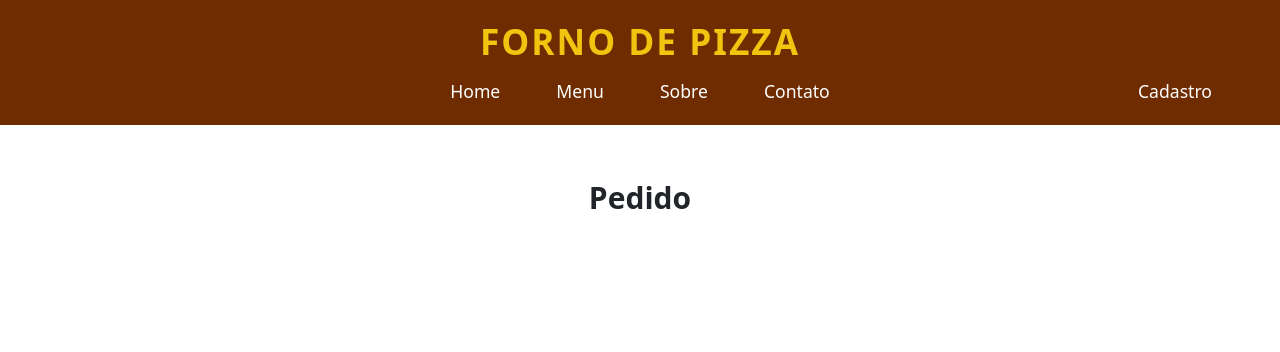
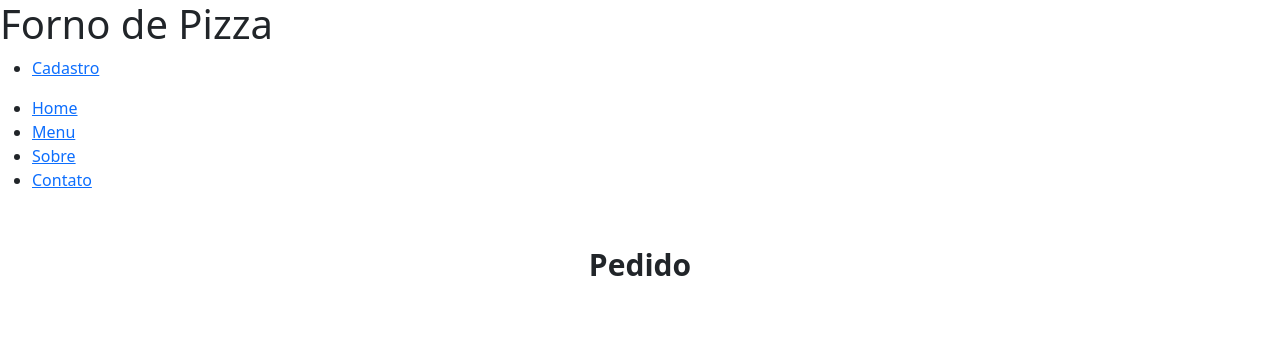
Before and after one commit to StrangerBook/Delivery, a PHP site: page /pedido.php in a window 1280 px wide. Shown: the top 352 px of the page. Run offline with PHP 8.4, Linux system fonts and the light colour scheme; data that the repository does not hold is empty.

Commit message:
estilo apagado meu

```diff
--- a/projeto ED/php/pedido.php
+++ b/projeto ED/php/pedido.php
@@ -10,8 +10,8 @@ require_once("../includes/conectarBD.php");
 <head>
     <meta charset="UTF-8">
     <meta name="viewport" content="width=device-width, initial-scale=1.0">
+    <link href="https://cdn.jsdelivr.net/npm/bootstrap@5.3.6/dist/css/bootstrap.min.css" rel="stylesheet" integrity="sha384-4Q6Gf2aSP4eDXB8Miphtr37CMZZQ5oXLH2yaXMJ2w8e2ZtHTl7GptT4jmndRuHDT" crossorigin="anonymous">
     <link rel="stylesheet" href="../style/estilo.css">
-    <link href="https://cdn.jsdelivr.net/npm/bootstrap@5.3.6/dist/css/bootstrap.min.css" rel="stylesheet" integrity="sha384-4Q6Gf2aSP4eDXB8Miphtr37CMZZQ5oXLH2yaXMJ2w8e2ZtHTl7GptT4jmndRuHDT" crossorigin="anonymous">
     <title>Document</title>
 </head>
 
--- a/projeto ED/style/estilo.css
+++ /dev/null
@@ -1,355 +0,0 @@
-:root {
-    --vermelho-pizza: #E63946;
-    --amarelo-queijo: #F1C40F;
-    --marrom-forno: #6E2C00;
-    --bege-claro: #F8EDE3;
-    --branco: #FFFFFF;
-    --preto: #2D3436;
-}
-
-
-body {
-    font-family: 'Poppins', sans-serif;
-    margin: 0;
-    padding: 0;
-    color: var(--preto);
-    background-color: var(--bege-claro);
-    line-height: 1.6;
-}
-
-
-header {
-    display: flex;
-    flex-direction: column;
-    align-items: center;
-    text-align: center;
-    padding: 20px;
-    background-color: var(--marrom-forno);
-    color: var(--branco);
-}
-
-
-.logo h1 {
-    margin: 0;
-    font-size: 2.2rem;
-    font-weight: 700;
-    color: var(--amarelo-queijo);
-    text-transform: uppercase;
-    letter-spacing: 2px;
-}
-
-
-nav {
-    position: relative;
-    width: 100%;
-    display: flex;
-    justify-content: center;
-    align-items: center;
-    margin-top: 1rem;
-    padding: 0 2rem;
-}
-
-.menu-cadastro,
-.menu-centro {
-    list-style: none;
-    padding: 0;
-    margin: 0;
-    display: flex;
-    gap: 1.5rem;
-}
-
-.menu-centro {
-    margin: 0 auto;
-}
-.menu-cadastro {
-    position: absolute;
-    right: 2rem;
-    top: 50%;
-    transform: translateY(-50%);
-}
-
-.menu-cadastro li a,
-.menu-centro li a {
-    color: var(--branco);
-    text-decoration: none;
-    font-weight: 500;
-    font-size: 1.1rem;
-    transition: all 0.3s ease;
-    padding: 0.5rem 1rem;
-    border-radius: 4px;
-}
-
-.menu-cadastro li a:hover,
-.menu-centro li a:hover {
-    color: var(--amarelo-queijo);
-    background-color: rgba(255, 255, 255, 0.1);
-}
-
-nav ul li a {
-    color: var(--branco);
-    text-decoration: none;
-    font-weight: 500;
-    font-size: 1.1rem;
-    transition: all 0.3s ease;
-    padding: 0.5rem 1rem;
-    border-radius: 4px;
-}
-
-nav ul li a:hover {
-    color: var(--amarelo-queijo);
-    background-color: rgba(255, 255, 255, 0.1);
-}
-
-
-.banner {
-    background: linear-gradient(rgba(0, 0, 0, 0.6), rgba(0, 0, 0, 0.6)), url('https://images.unsplash.com/photo-1513104890138-7c749659a591?ixlib=rb-1.2.1&auto=format&fit=crop&w=1920&q=80') no-repeat center center;
-    background-size: cover;
-    height: 80vh;
-    display: flex;
-    align-items: center;
-    justify-content: center;
-    text-align: center;
-    color: var(--branco);
-    padding: 0 2rem;
-}
-
-.banner-text h2 {
-    font-size: 3.5rem;
-    margin-bottom: 1.5rem;
-    text-shadow: 2px 2px 8px rgba(0, 0, 0, 0.5);
-    color: var(--amarelo-queijo);
-}
-
-.banner-text p {
-    font-size: 1.5rem;
-    margin-bottom: 2.5rem;
-    max-width: 700px;
-    margin-left: auto;
-    margin-right: auto;
-}
-
-.btn {
-    display: inline-block;
-    background-color:#007bff;
-    color: var(--branco);
-    padding: 0.8rem 2.5rem;
-    text-decoration: none;
-    border-radius: 50px;
-    font-weight: 600;
-    font-size: 1.1rem;
-    transition: all 0.3s ease;
-    border: none;
-    cursor: pointer;
-    box-shadow: 0 4px 8px rgba(0, 0, 0, 0.2);
-}
-
-.btn:hover {
-    background-color: var(--amarelo-queijo);
-    color: var(--preto);
-    transform: translateY(-3px);
-    box-shadow: 0 6px 12px rgba(0, 0, 0, 0.3);
-}
-
-
-.menu {
-    padding: 5rem 2rem;
-    background-color: var(--branco);
-}
-
-.menu h2 {
-    text-align: center;
-    font-size: 2.8rem;
-    margin-bottom: 3rem;
-    color: var(--marrom-forno);
-    position: relative;
-}
-
-.menu h2::after {
-    content: '';
-    display: block;
-    width: 100px;
-    height: 4px;
-    background-color: var(--vermelho-pizza);
-    margin: 1rem auto;
-}
-
-.menu-grid {
-    display: grid;
-    grid-template-columns: repeat(auto-fit, minmax(280px, 1fr));
-    gap: 2.5rem;
-    max-width: 1200px;
-    margin: 0 auto;
-}
-
-.menu-item {
-    background-color: var(--bege-claro);
-    border-radius: 12px;
-    overflow: hidden;
-    box-shadow: 0 6px 16px rgba(0, 0, 0, 0.1);
-    transition: all 0.3s ease;
-    text-align: center;
-}
-
-.menu-item:hover {
-    transform: translateY(-10px);
-    box-shadow: 0 12px 24px rgba(0, 0, 0, 0.15);
-}
-
-.menu-item img {
-    width: 100%;
-    height: 220px;
-    object-fit: cover;
-    border-bottom: 4px solid var(--vermelho-pizza);
-}
-
-.menu-item h3 {
-    margin: 1.5rem 0 0.5rem;
-    font-size: 1.5rem;
-    color: var(--marrom-forno);
-}
-
-.menu-item p {
-    margin: 0 0 1.5rem;
-    font-size: 1.3rem;
-    font-weight: 700;
-    color: var(--vermelho-pizza);
-}
-
-
-.sobre {
-    padding: 5rem 2rem;
-    background-color: var(--bege-claro);
-    text-align: center;
-}
-
-.sobre h2 {
-    font-size: 2.8rem;
-    margin-bottom: 2rem;
-    color: var(--marrom-forno);
-}
-
-.sobre p {
-    max-width: 800px;
-    margin: 0 auto;
-    font-size: 1.2rem;
-    line-height: 1.8;
-}
-
-
-.contato {
-    padding: 5rem 2rem;
-    background-color: var(--branco);
-}
-
-.contato h2 {
-    text-align: center;
-    font-size: 2.8rem;
-    margin-bottom: 3rem;
-    color: var(--marrom-forno);
-}
-
-.contato form {
-    max-width: 600px;
-    margin: 0 auto;
-    display: flex;
-    flex-direction: column;
-    gap: 1.5rem;
-}
-
-.contato input {
-    padding: 1rem;
-    border: 2px solid #ddd;
-    border-radius: 8px;
-    font-size: 1rem;
-    transition: all 0.3s ease;
-}
-
-.contato input:focus {
-    border-color: var(--vermelho-pizza);
-    outline: none;
-    box-shadow: 0 0 0 3px rgba(230, 57, 70, 0.2);
-}
-
-.contato button {
-    align-self: center;
-    padding: 1rem 3rem;
-    background-color: var(--vermelho-pizza);
-    color: white;
-    border: none;
-    border-radius: 50px;
-    font-size: 1.1rem;
-    font-weight: 600;
-    cursor: pointer;
-    transition: all 0.3s ease;
-}
-
-.contato button:hover {
-    background-color: var(--amarelo-queijo);
-    color: var(--preto);
-}
-
-
-footer {
-    background-color: var(--marrom-forno);
-    color: var(--branco);
-    text-align: center;
-    padding: 3rem 2rem;
-}
-
-.redes-sociais {
-    margin-bottom: 1.5rem;
-    display: flex;
-    justify-content: center;
-    gap: 1.5rem;
-}
-
-.redes-sociais a {
-    color: var(--branco);
-    font-size: 1.8rem;
-    transition: all 0.3s ease;
-}
-
-.redes-sociais a:hover {
-    color: var(--amarelo-queijo);
-    transform: translateY(-3px);
-}
-
-footer p {
-    margin: 0;
-    font-size: 1rem;
-}
-
-
-@media (max-width: 768px) {
-    header {
-        flex-direction: column;
-        padding: 1rem;
-    }
-
-    .logo h1 {
-        font-size: 1.8rem;
-        margin-bottom: 1rem;
-    }
-
-    nav ul {
-        flex-wrap: wrap;
-        justify-content: center;
-        gap: 0.8rem;
-    }
-
-    .banner-text h2 {
-        font-size: 2.5rem;
-    }
-
-    .banner-text p {
-        font-size: 1.2rem;
-    }
-
-    .menu-grid {
-        grid-template-columns: 1fr;
-    }
-}
-
-.banner .btn {
-    background-color:#F1C40F;
-}
```
